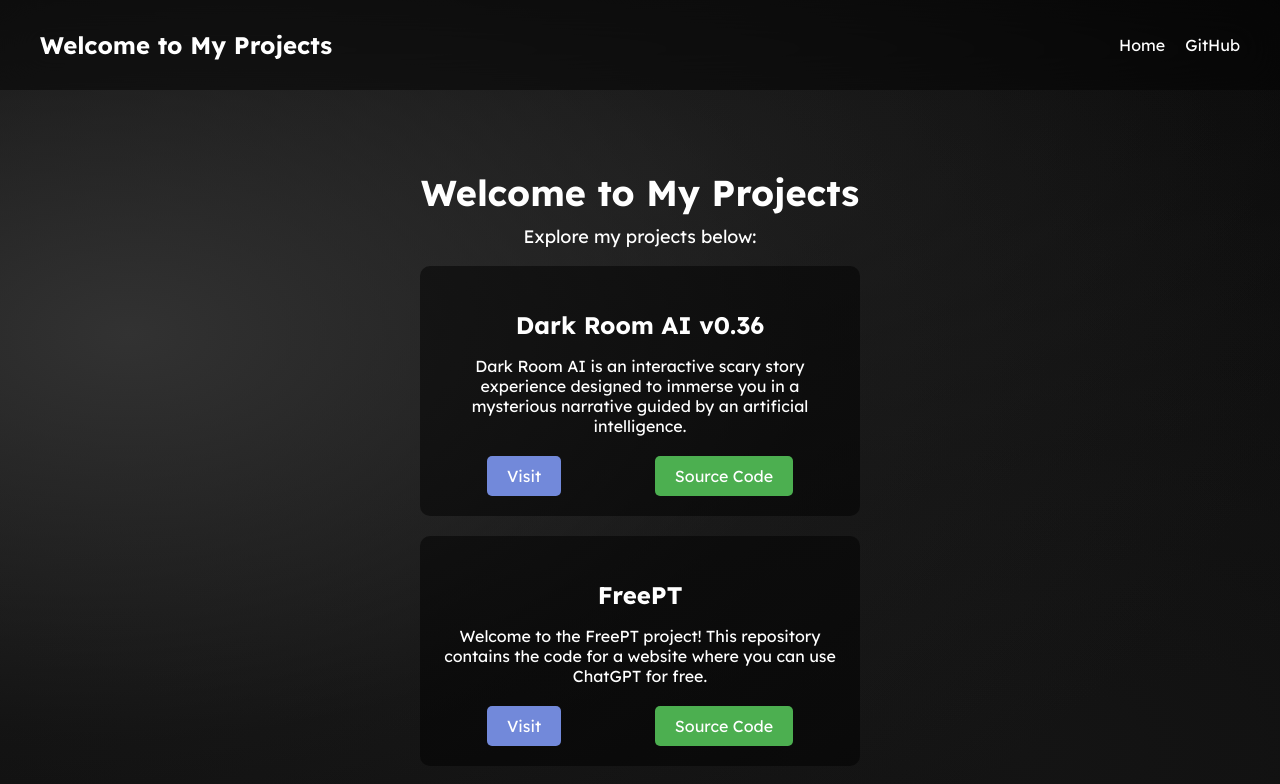
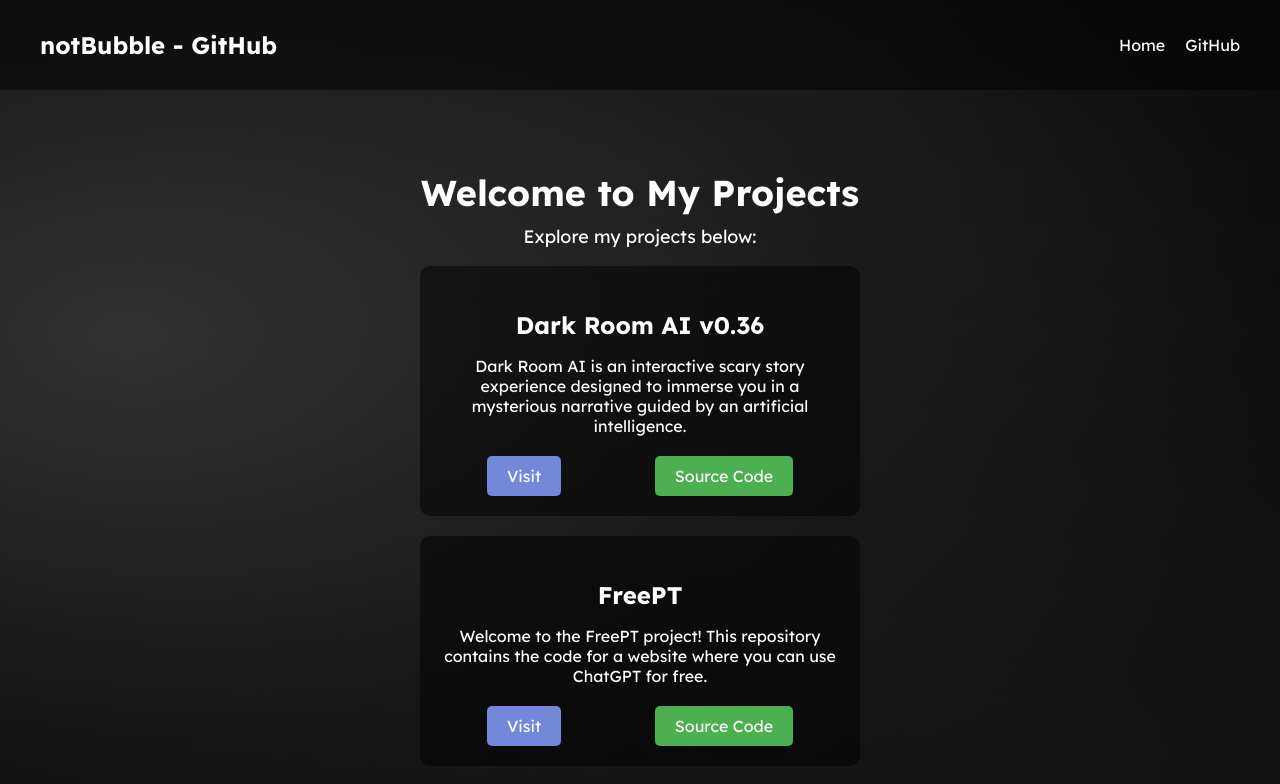
Before and after one commit to notBubble/-, a plain HTML site: page index.html in a window 1280 px wide. Drawn offline with Linux system fonts and the light colour scheme.

Commit message:
Update index.html

```diff
--- a/index.html
+++ b/index.html
@@ -3,7 +3,7 @@
 <head>
     <meta charset="UTF-8">
     <meta name="viewport" content="width=device-width, initial-scale=1.0">
-    <title>Welcome to My Projects</title>
+    <title>Bubble - GitHub</title>
     <link href="https://fonts.googleapis.com/css2?family=Lexend:wght@100..900&display=swap" rel="stylesheet">
     <style>
         body {
@@ -208,7 +208,7 @@
     <div class="wrapper">
         <nav class="navbar">
             <div class="container">
-                <h1>Welcome to My Projects</h1>
+                <h1>notBubble - GitHub</h1>
                 <ul>
                     <li><a href="index.html">Home</a></li>
                     <li><a href="https://github.com/notBubble">GitHub</a></li>
```
